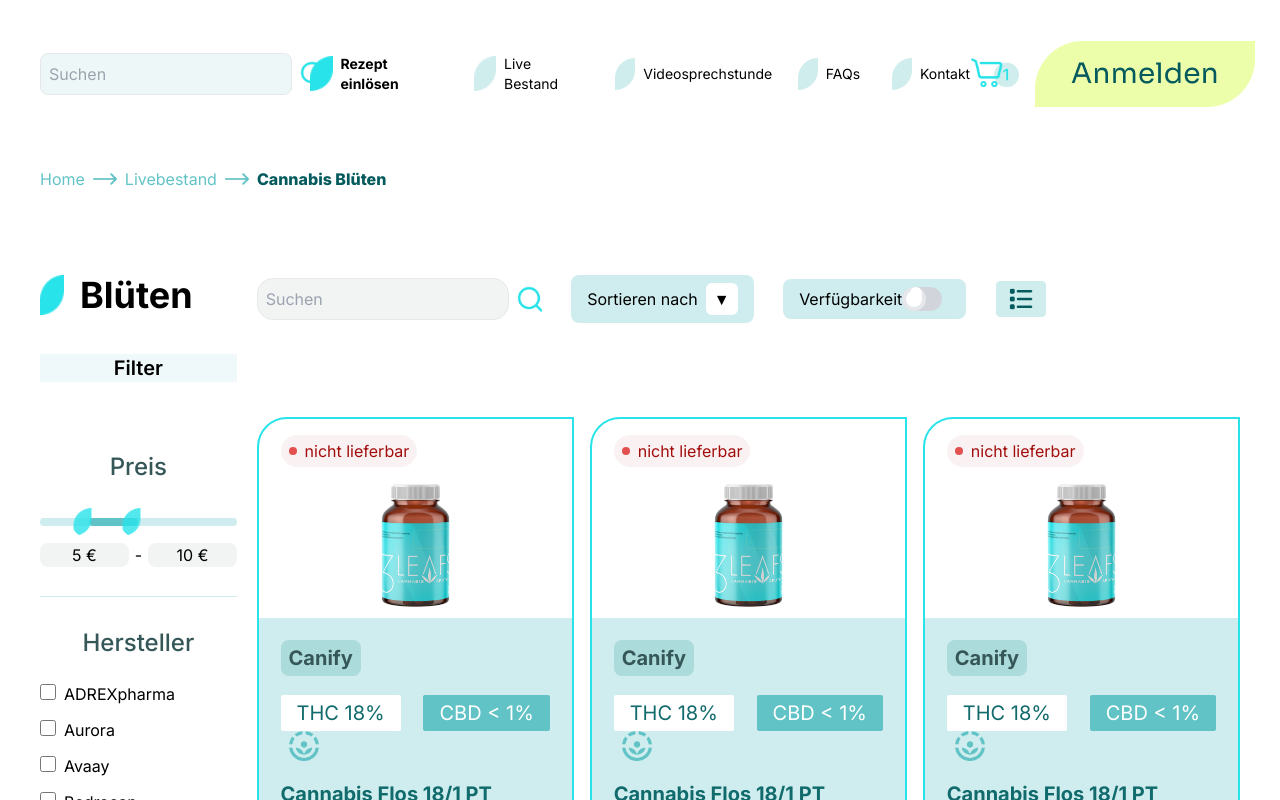
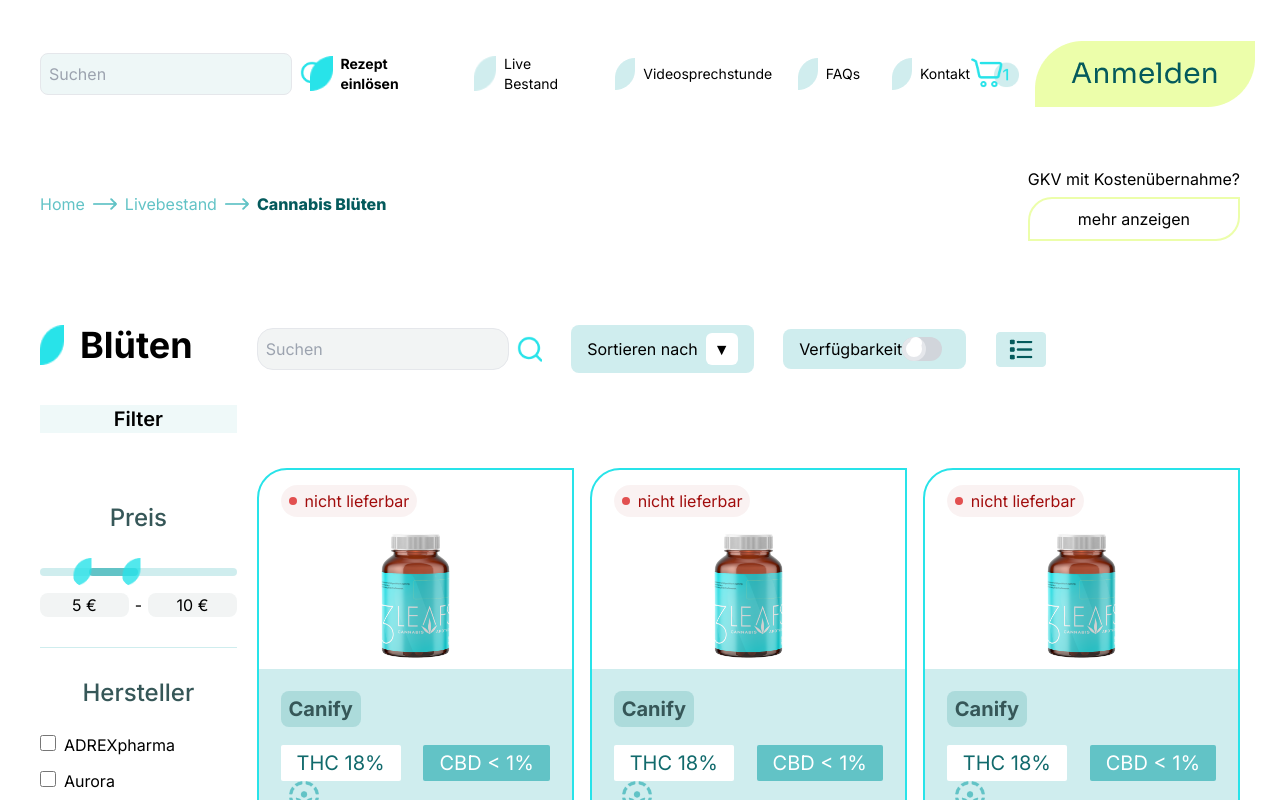
Before and after one commit to kaustubhduse/medicine, a Next.js app: page / in a window 1280 px wide. Shown: the top 800 px of the page. Built offline with nearby package versions, Linux system fonts and the light colour scheme.

Commit message:
Align breadcrumb arrows with headings and adjust layout

```diff
--- a/src/app/page.js
+++ b/src/app/page.js
@@ -12,7 +12,8 @@
     <div className="min-h-screen flex flex-col">
       <div className="p-5 md:p-10 flex-1">
         <Navbar />
-        <div className="flex items-center space-x-2 mt-[5%]">
+        <div className=" justify-between flex mt-[5%]">
+          <div className="flex items-center space-x-2 ">
             <h1 className="text-[rgba(98,195,198,1)]">Home</h1>
             <Image
               width={25}
@@ -29,8 +30,19 @@
               alt="Arrow"
               className="w-6 h-3"
             />
-          <h1 className="text-[rgba(4,90,92,1)] font-extrabold">Cannabis Blüten</h1>
+            <h1 className="text-[rgba(4,90,92,1)] font-extrabold">
+              Cannabis Blüten
+            </h1>
           </div>
+
+          <div>
+            <h1>GKV mit Kostenübernahme?</h1>
+            <h1 className=" border-2 border-[rgba(236,254,170,1)] rounded-tl-[24px] rounded-br-[24px] px-12 py-2 w-fit mt-[3%]">
+              mehr anzeigen
+            </h1>
+          </div>
+        </div>
+
         <div className="flex mt-[0%]">
           <LeftSide />
           <div className="ml-5"></div>
```
Lines whose indentation alone changed are shown as unchanged.
